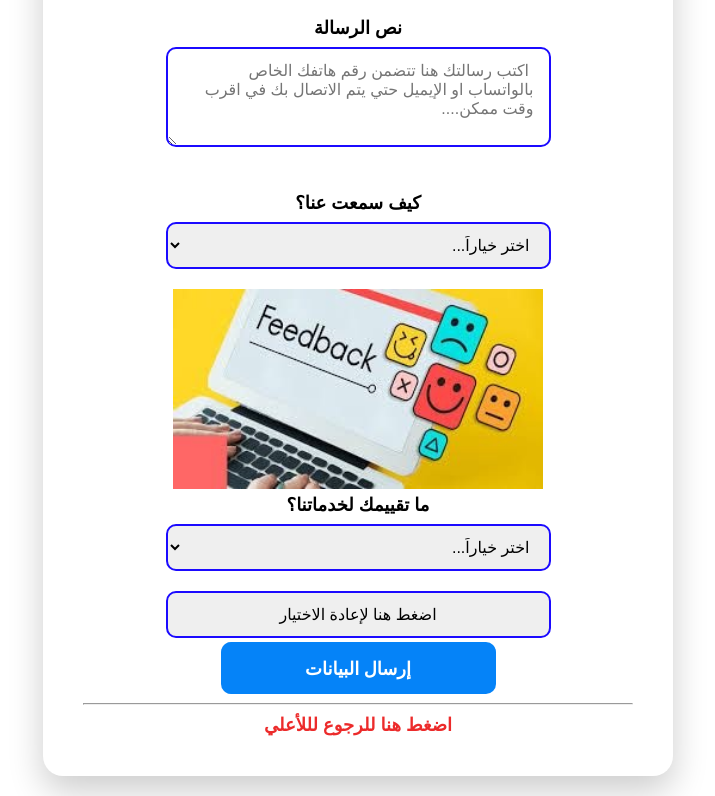
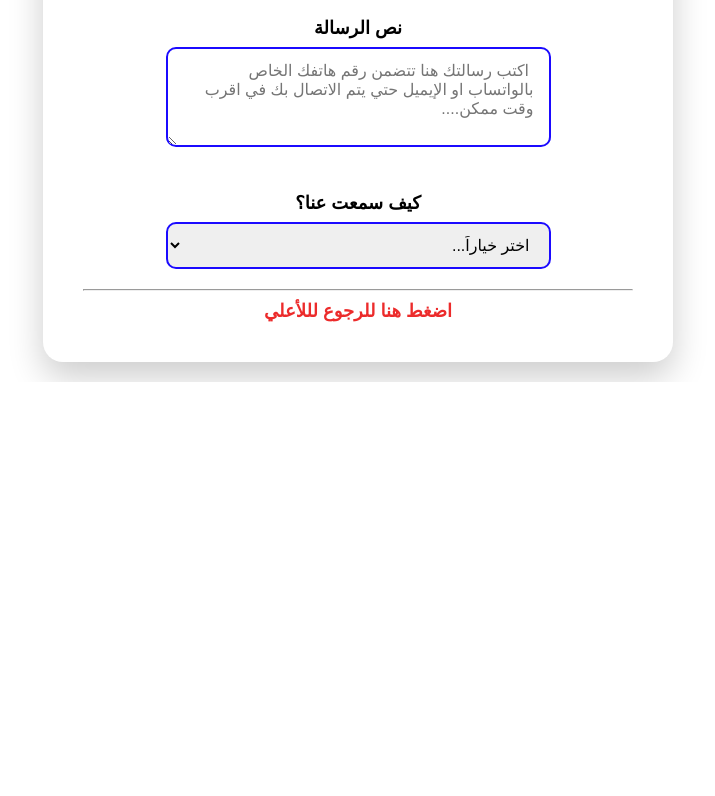
Before and after one commit to Green-tech1/Green-tech1.github.io, a plain HTML site: page index.html in a window 1280 px wide. Shown: the part 1384-2180 px from the top of the page, without its empty margins (282-997 px from the left). After the commit the page ends 1766 px from the top, so only its background shows below. Drawn offline with Linux system fonts and the light colour scheme.

Commit message:
Remove service rating section from the form
Removed a form group for service rating and reset input.

```diff
--- a/index.html
+++ b/index.html
@@ -358,25 +358,9 @@ strong a{
                 </select>
             </div>
 
-   <div class="form-group">
-      <img src="img/images.jpeg" height="200px" width="370px">
-                <label> ما تقييمك لخدماتنا؟</label>
-                <select name="تقييم الخدمات" required>
-                    <option value="" disabled selected>اختر خياراً...</option>
-                    <option value="*">*</option>
-                    <option value=""></option>
-                    <option value="*">*</option>
-                    <option value="**">**</option>
-                    <option value="*">*</option>
-
-                </select>
-            </div>
-            <input type="reset" value="اضغط هنا لإعادة الاختيار">
-            <input type="hidden"name="-success"value="تم ارسال رسالتك بنجاح سنرد عليك قريبا يا مكنه">
-            <button type="submit">إرسال البيانات</button>
             </form>
         <hr>
-             <strong>  <a href="indix.html">اضغط هنا للرجوع لللأعلي </a> </strong>
+             <strong>  <a href="index.html">اضغط هنا للرجوع لللأعلي </a> </strong>
 
 
 
```
